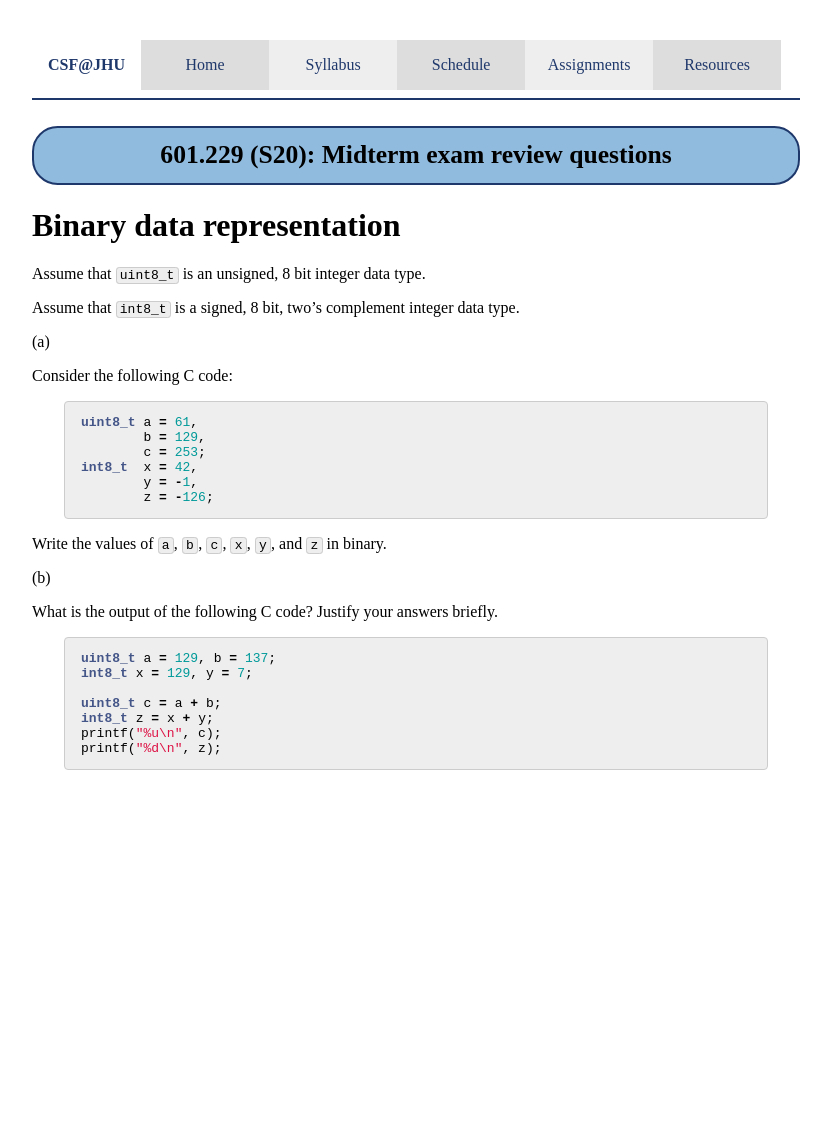
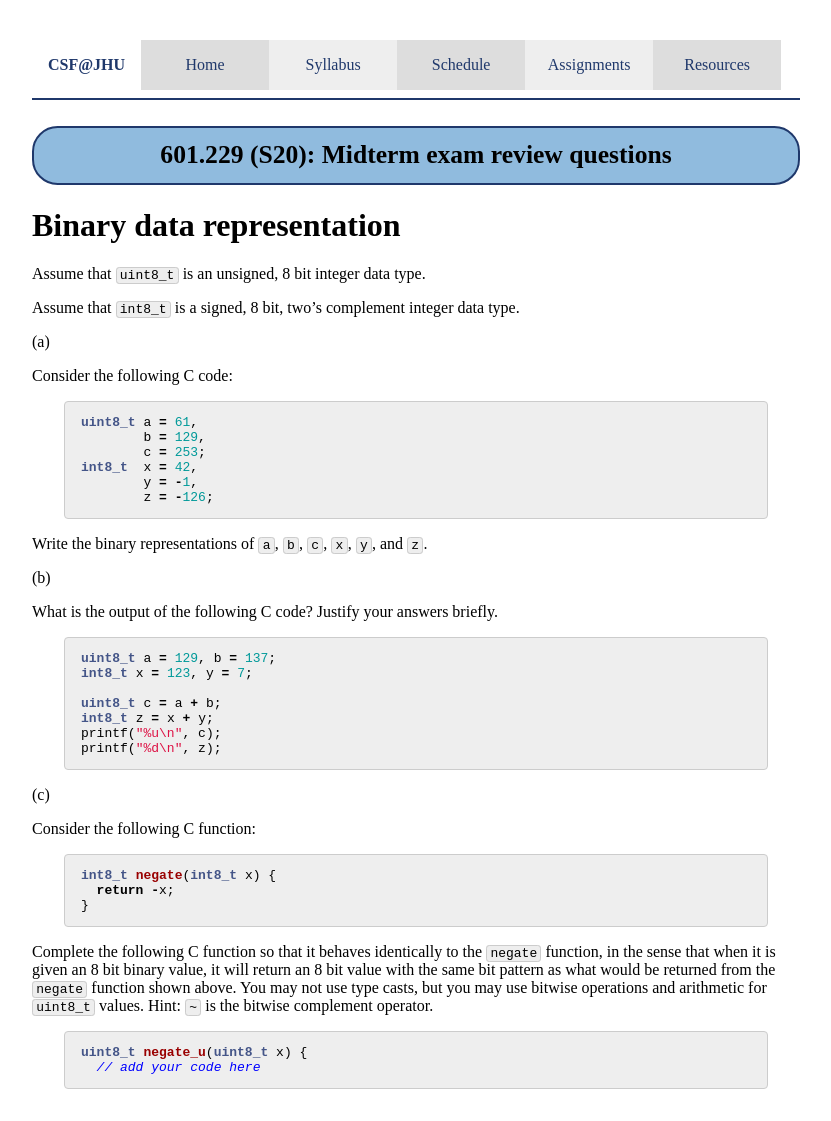
Before and after one commit to jhucsf/spring2020, a Jekyll site: the page built from exercise/midterm_review.md, in a window 1280 px wide. Shown: the whole page, without its empty margins (224-1055 px from the left). Built offline with Jekyll 4.4.1, drawn with Linux system fonts in a browser that asks for light colours; before the commit the page ends 900 px from its top, so only the background shows below that.

Commit message:
question about two's complement negation

````diff
--- a/exercise/midterm_review.md
+++ b/exercise/midterm_review.md
@@ -22,7 +22,7 @@ int8_t  x = 42,
         z = -126;
 ```
 
-Write the values of `a`, `b`, `c`, `x`, `y`, and `z` in binary.
+Write the binary representations of `a`, `b`, `c`, `x`, `y`, and `z`.
 
 (b)
 
@@ -30,10 +30,27 @@ What is the output of the following C code? Justify your answers briefly.
 
 ```c
 uint8_t a = 129, b = 137;
-int8_t x = 129, y = 7;
+int8_t x = 123, y = 7;
 
 uint8_t c = a + b;
 int8_t z = x + y;
 printf("%u\n", c);
 printf("%d\n", z);
 ```
+
+(c)
+
+Consider the following C function:
+
+```c
+int8_t negate(int8_t x) {
+  return -x;
+}
+```
+
+Complete the following C function so that it behaves identically to the `negate` function, in the sense that when it is given an 8 bit binary value, it will return an 8 bit value with the same bit pattern as what would be returned from the `negate` function shown above.  You may not use type casts, but you may use bitwise operations and arithmetic for `uint8_t` values.  Hint: `~` is the bitwise complement operator.
+
+```c
+uint8_t negate_u(uint8_t x) {
+  // add your code here
+```
````
